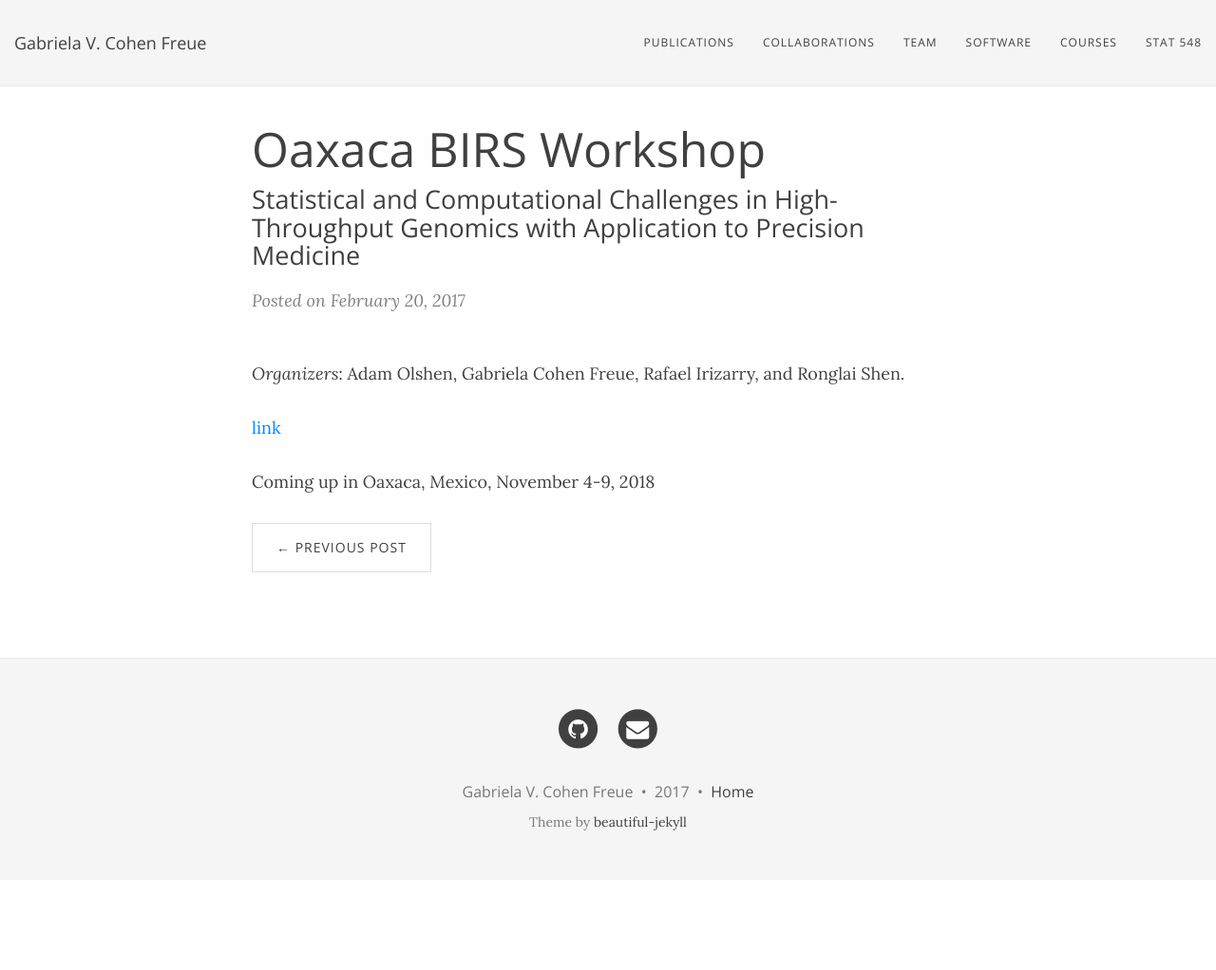
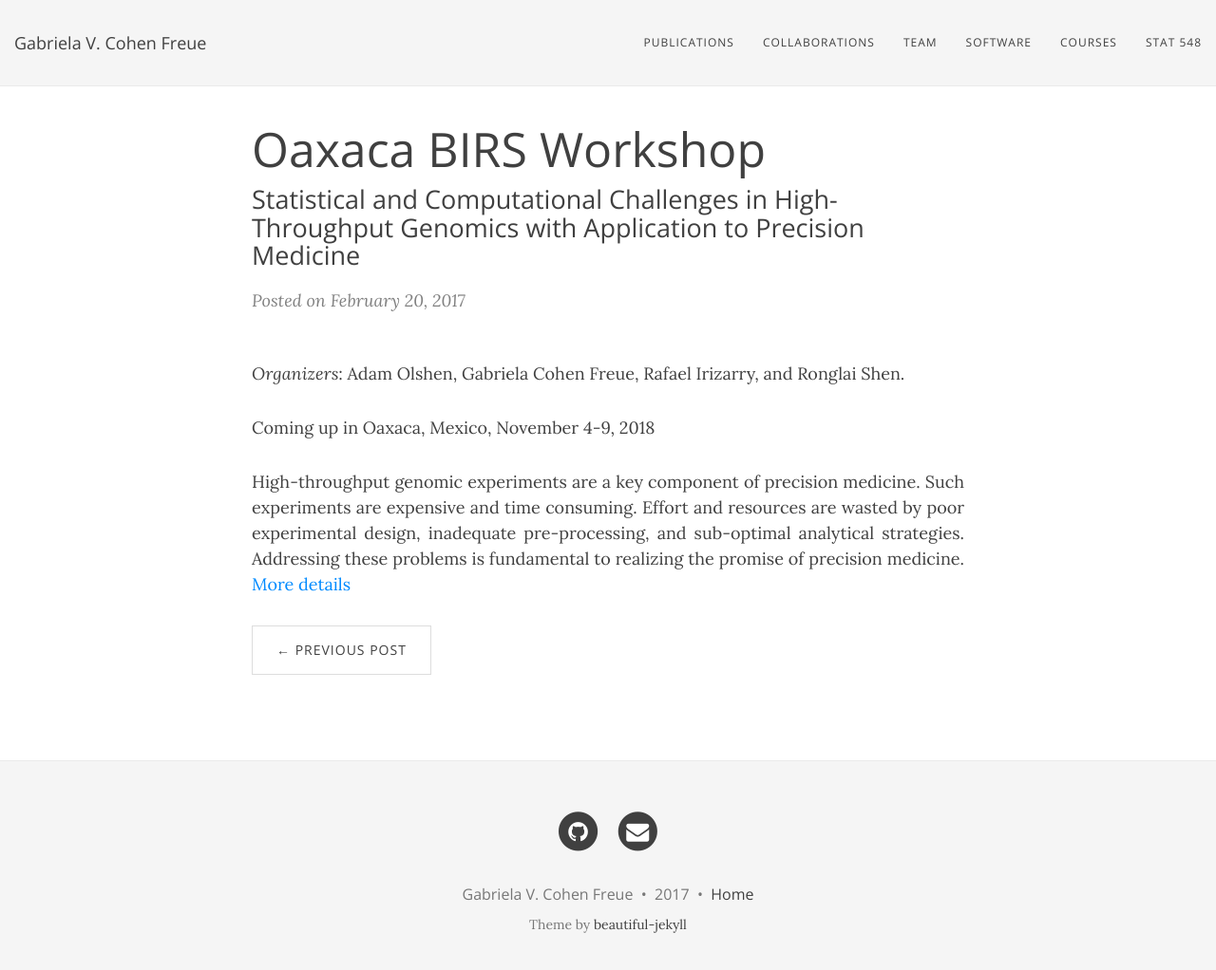
Before and after one commit to gcohenfr/gcohenfr.github.io, a Jekyll site: the page built from _posts/2017-02-20-test-markdown.md, in a window 1280 px wide and 1035 px high. Shown: the top 1022 px of the window at 95% size. Built offline with Jekyll 4.4.1, drawn with Linux system fonts in a browser that asks for light colours; nearby versions of some CDN libraries.

Commit message:
Update 2017-02-20-test-markdown.md

```diff
--- a/_posts/2017-02-20-test-markdown.md
+++ b/_posts/2017-02-20-test-markdown.md
@@ -6,6 +6,6 @@ subtitle: Statistical and Computational Challenges in High-Throughput Genomics w
 
 *Organizers*: Adam Olshen, Gabriela Cohen Freue, Rafael Irizarry, and Ronglai Shen.
 
-[link](http://www.birs.ca/events/2018/5-day-workshops/18w5202)
+Coming up in Oaxaca, Mexico, November 4-9, 2018
 
-Coming up in Oaxaca, Mexico, November 4-9, 2018
+High-throughput genomic experiments are a key component of precision medicine. Such experiments are expensive and time consuming. Effort and resources are wasted by poor experimental design, inadequate pre-processing, and sub-optimal analytical strategies. Addressing these problems is fundamental to realizing the promise of precision medicine. [More details](http://www.birs.ca/events/2018/5-day-workshops/18w5202)
```
